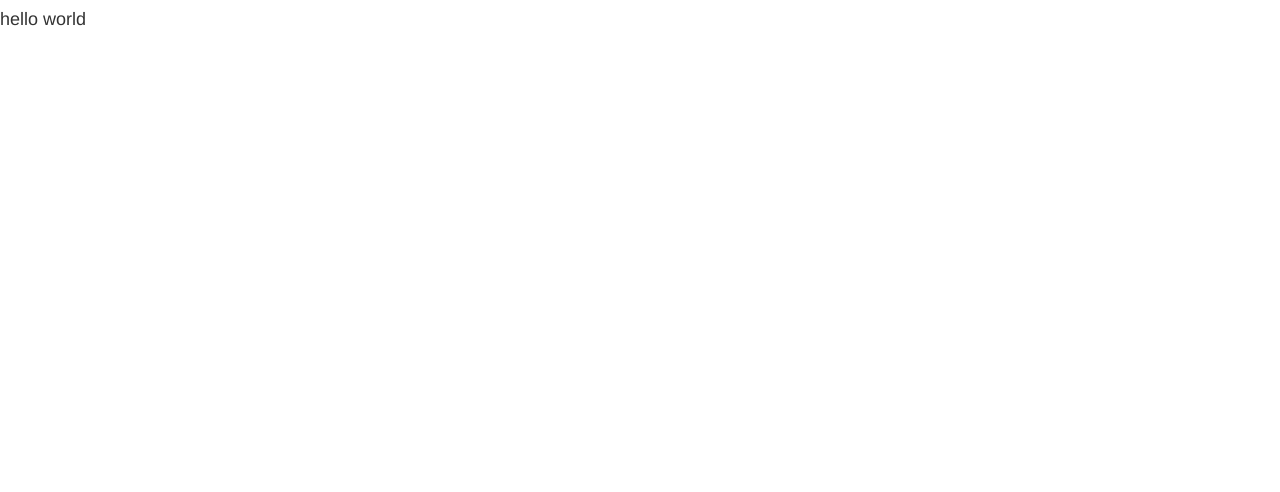
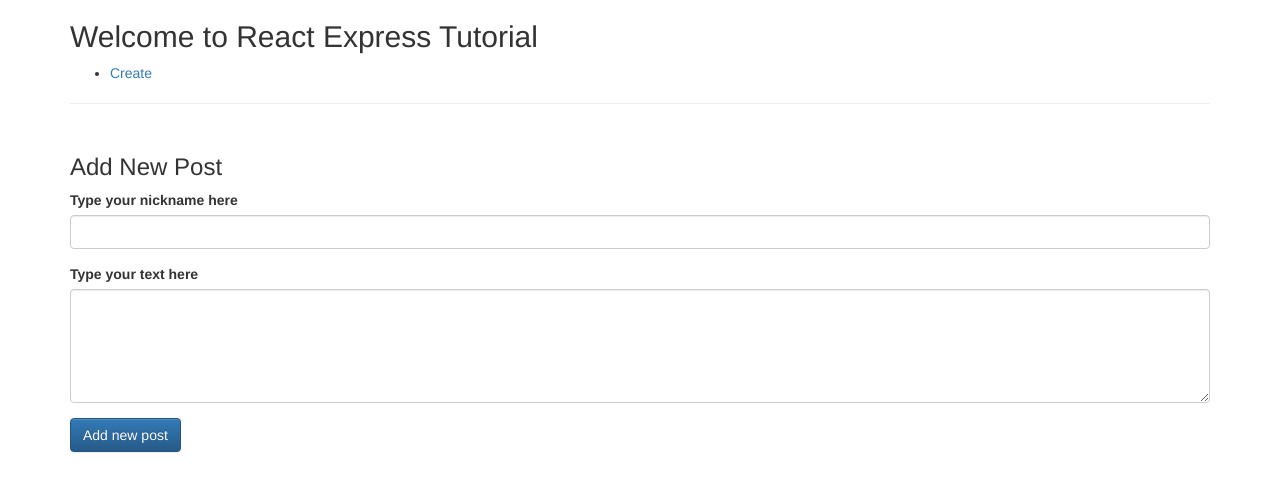
Before and after one commit to gmborisov/PoC_reader, a React app in the folder client/: page /create in a window 1280 px wide. Built offline with nearby package versions, Linux system fonts and the light colour scheme.

Commit message:
added ui

```diff
--- /dev/null
+++ b/client/src/config.js
@@ -0,0 +1,4 @@
+const prod = process.env.NODE_ENV === 'production';
+
+console.log(`Loading ${process.env.NODE_ENV} config...`);
+export const SERVER_URL = prod ? '' : 'http://localhost:8080';
--- a/client/src/index.js
+++ b/client/src/index.js
@@ -1,8 +1,10 @@
 import React from 'react';
 import ReactDOM from 'react-dom';
-
+import App from './js/app';
+import {BrowserRouter} from 'react-router-dom';
 
 ReactDOM.render(
-    <h4> hello world </h4>,
-  document.getElementById('root')
+    <BrowserRouter>
+        <App/>
+    </BrowserRouter>, document.getElementById('root')
 );
--- /dev/null
+++ b/client/src/js/app.js
@@ -0,0 +1,26 @@
+import React, {Component} from 'react';
+import { BrowserRouter as Router, Switch, Route, Link } from 'react-router-dom';
+import Create from './create'
+
+class App extends Component {
+    render() {
+        return (
+            <Router>
+                <div className="container">
+                    <h2>Welcome to React Express Tutorial</h2>
+                    <ul>
+                        <li><Link to={'/create'}>Create</Link></li>
+{/*                        <li><Link to={'/index'}>List</Link></li>*/}
+                    </ul>
+                    <hr />
+                    <Switch>
+                        <Route exact path='/create' component={ Create } />
+                    {/*    <Route path='/index' component={ Index } />*/}
+                    </Switch>
+                </div>
+            </Router>
+        );
+    }
+}
+
+export default App;
--- /dev/null
+++ b/client/src/js/create.js
@@ -0,0 +1,65 @@
+import React, {Component} from 'react';
+import axios from 'axios';
+import {SERVER_URL} from "../config";
+
+export default class Create extends Component {
+
+    constructor(props) {
+        super(props);
+        this.onChangeText = this.onChangeText.bind(this);
+        this.onChangeNickname = this.onChangeNickname.bind(this);
+        this.onSubmit = this.onSubmit.bind(this);
+
+        this.state = {
+            text: '',
+            nickname: ''
+        }
+    }
+
+    onChangeNickname(e){
+        this.setState({
+           nickname: e.target.value
+        });
+    };
+
+    onChangeText(e) {
+        this.setState({
+            text: e.target.value
+        });
+    };
+
+    onSubmit(e) {
+        e.preventDefault();
+        const post = {
+            nickname: this.state.nickname,
+            text: this.state.text
+        };
+        axios.post(SERVER_URL, post)
+            .then(res => console.log(res.data));
+        this.setState({
+            nickname: '',
+            text: ''
+        });
+    }
+
+    render(){
+        return (
+            <div style={{marginTop: 50}}>
+                <h3>Add New Post</h3>
+                <form onSubmit={this.onSubmit}>
+                    <div className="form-group">
+                        <label>Type your nickname here </label>
+                        <input className="form-control" value={this.onChangeNickname}/>
+                    </div>
+                    <div className="form-group">
+                        <label>Type your text here </label>
+                        <textarea rows={5} className="form-control" value={this.onChangeText}/>
+                    </div>
+                    <div className="form-group">
+                        <input type="submit" value="Add new post" className="btn btn-primary"/>
+                    </div>
+                </form>
+            </div>
+        );
+    }
+}
--- a/server/grails-app/conf/application.yml
+++ b/server/grails-app/conf/application.yml
@@ -4,6 +4,7 @@ grails:
     codegen:
         defaultPackage: ru.cureadme
     gorm:
+        failOnError: true
         reactor:
             # Whether to translate GORM events into Reactor events
             # Disabled by default for performance reasons
```
Also changed, not shown: client/public/index.html (+0 -2 lines), client/src/js/post.js (added, +15 -0 lines), 13 other files.
